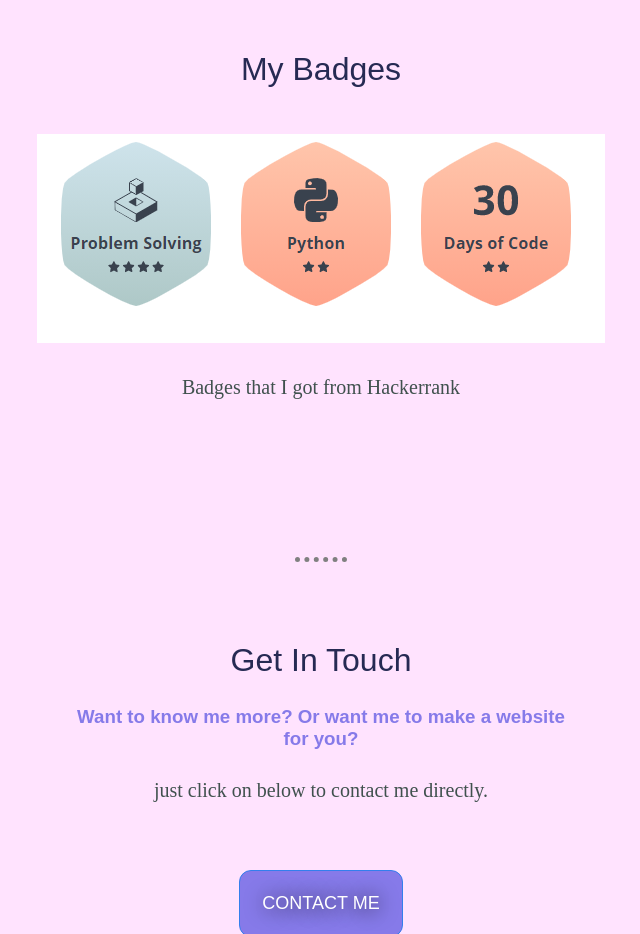
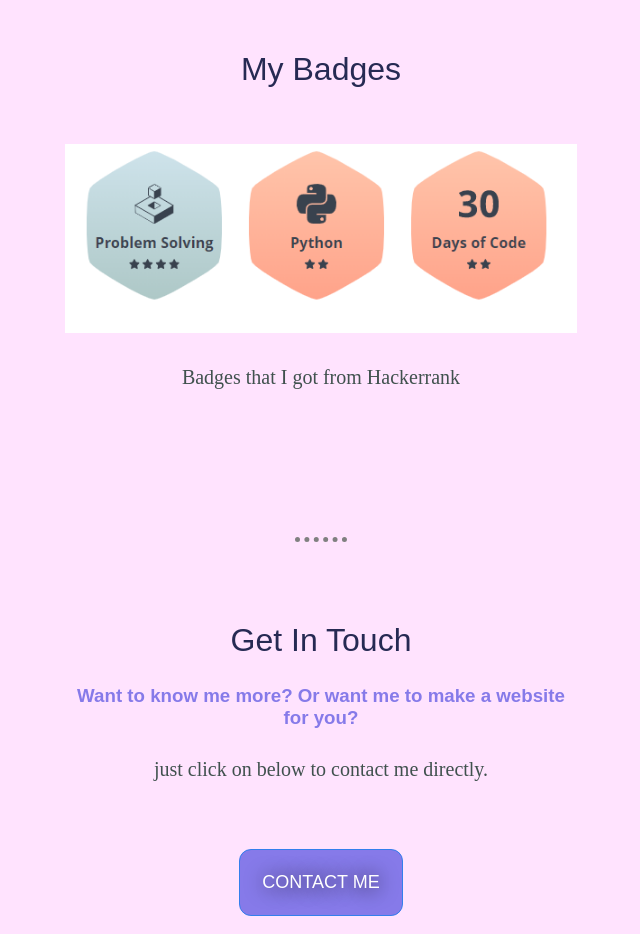
Before and after one commit to ManasaAlapaka/Personal_Website, a plain HTML site: page index.html in a window 1280 px wide. Shown: the part 2940-3874 px from the top of the page, without its empty margins (319-959 px from the left). Drawn offline with Linux system fonts and the light colour scheme.

Commit message:
Update index.html

```diff
--- a/index.html
+++ b/index.html
@@ -63,8 +63,8 @@
 
       <div class="badges">
         <h2>My Badges</h2><br />
-        <img class="basge" src="images/badges.PNG" alt="">
-        <p>Badges that I got from Hackerrank</p>
+        <img class="badge" src="images/badges.PNG" alt="">
+        <p class="badge">Badges that I got from Hackerrank</p>
 
       </div>
       <hr>
```
